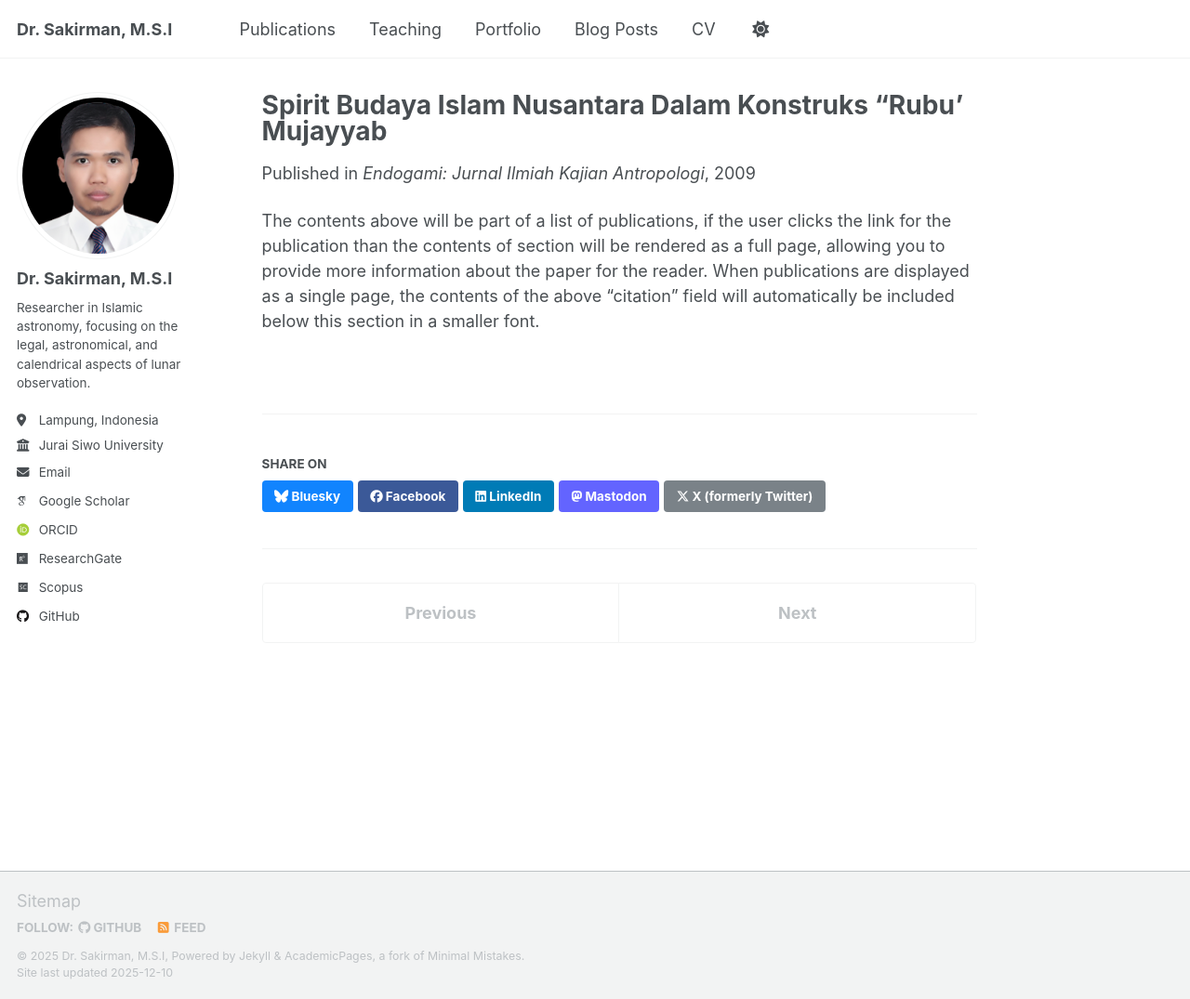
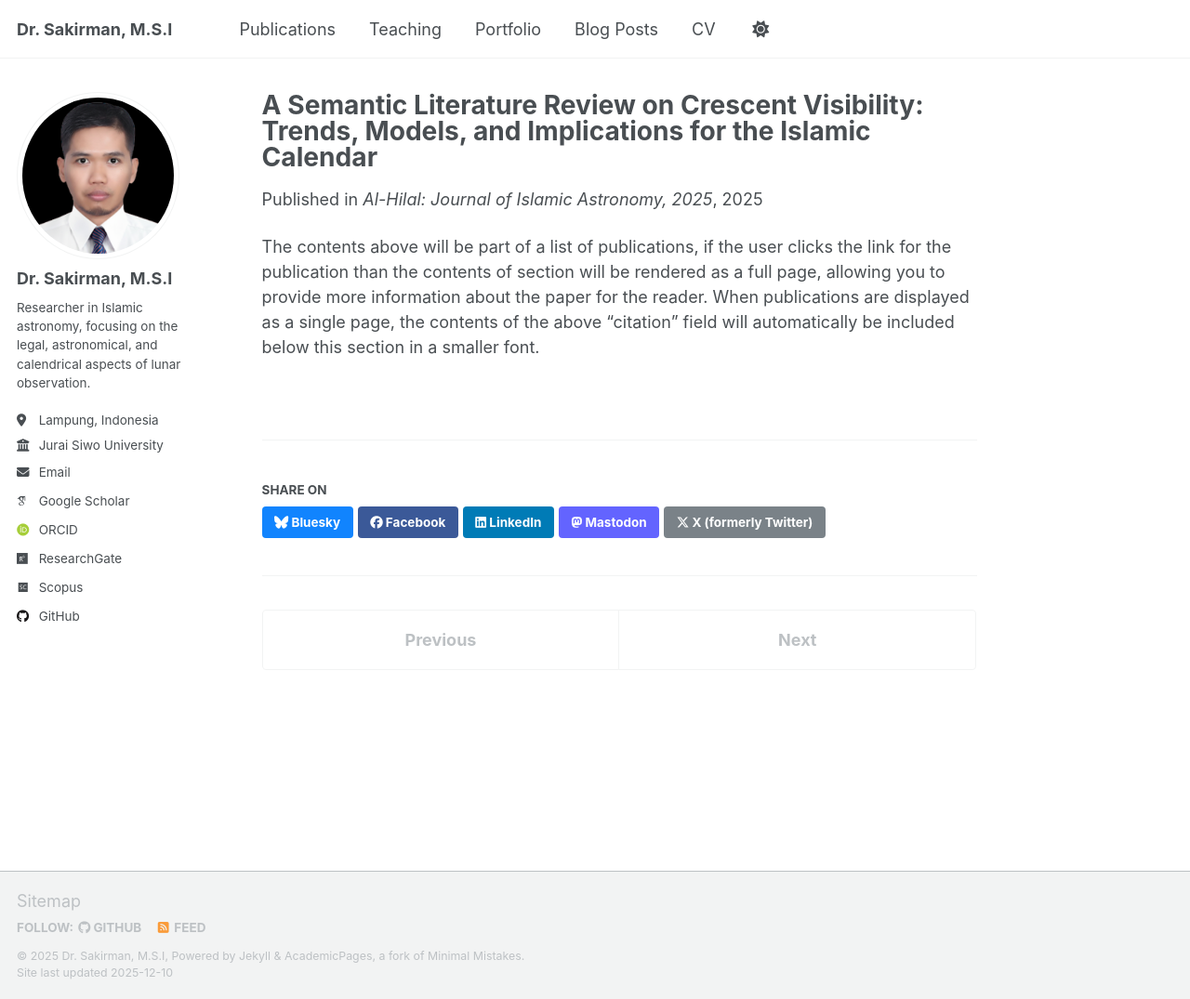
Before and after one commit to sakir-man/sakir-man.github.io, a Jekyll site: the page built from _publications/2009-10-01-paper-title-number-1.md, in a window 1280 px wide and 1075 px high. Shown: the whole window at 93% size. Built offline with Jekyll 4.4.1, drawn with Linux system fonts in a browser that asks for light colours; some web fonts are replaced; a script that is not in the unit is left out.

Commit message:
Update 2009-10-01-paper-title-number-1.md

```diff
--- a/_publications/2009-10-01-paper-title-number-1.md
+++ b/_publications/2009-10-01-paper-title-number-1.md
@@ -1,11 +1,11 @@
 ---
-title: "Spirit Budaya Islam Nusantara Dalam Konstruks “Rubu’ Mujayyab"
+title: "A Semantic Literature Review on Crescent Visibility: Trends, Models, and Implications for the Islamic Calendar"
 collection: publications
 category: manuscripts
 permalink: /publication/2009-10-01-paper-title-number-1
-excerpt: 'Author: Sakirman'
-date: 2009-10-01
-venue: 'Endogami: Jurnal Ilmiah Kajian Antropologi'
-paperurl: 'https://ejournal.undip.ac.id/index.php/endogami/article/view/19227/13407'
+excerpt: 'Author: Muh Rasywan Syarif, Sakirman, Muhammad Fazlurrahman Syarif'
+date: 2025-04-01
+venue: 'Al-Hilal: Journal of Islamic Astronomy, 2025'
+paperurl: 'https://journal.walisongo.ac.id/index.php/al-hilal/article/view/26099/6756'
 ---
 The contents above will be part of a list of publications, if the user clicks the link for the publication than the contents of section will be rendered as a full page, allowing you to provide more information about the paper for the reader. When publications are displayed as a single page, the contents of the above "citation" field will automatically be included below this section in a smaller font.
```
